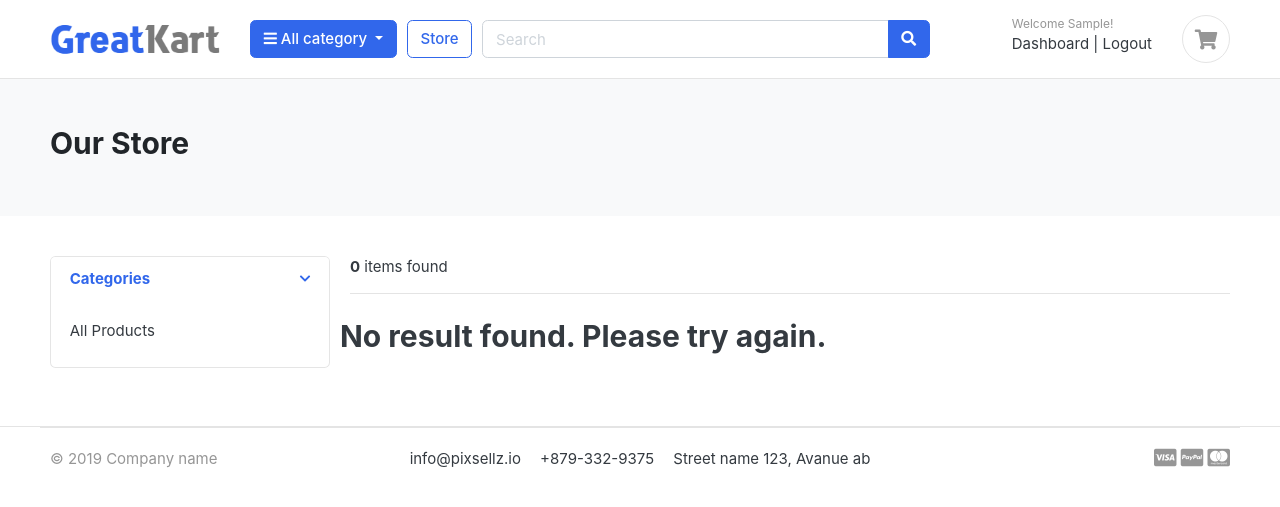
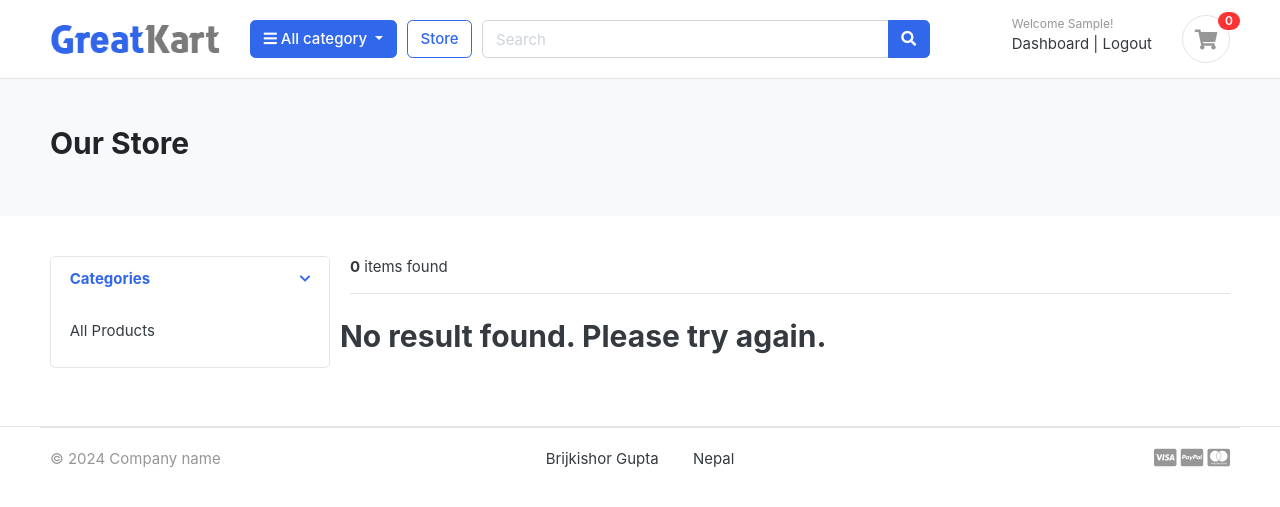
Before and after one commit to BrijBright/buysmart-django, a Django app: page /store/ in a window 1280 px wide. Shown: the top 507 px of the page. Run offline with Django 5.2, Linux system fonts and the light colour scheme; the visitor is signed in with stand-in values (Sample User, id 1); data that the repository does not hold is empty; some libraries are stand-ins or nearby versions; some web fonts are replaced.

Commit message:
store and cart added

```diff
--- a/buysmart/settings.py
+++ b/buysmart/settings.py
@@ -69,6 +69,7 @@ TEMPLATES = [
                 'django.contrib.auth.context_processors.auth',
                 'django.contrib.messages.context_processors.messages',
                  'category.context_processors.menu_links',
+                 'carts.context_processors.counter',
             ],
         },
     },
--- a/carts/views.py
+++ b/carts/views.py
@@ -4,7 +4,8 @@ from .models import Cart, CartItem
 from django.core.exceptions import ObjectDoesNotExist
 from django.contrib.auth.decorators import login_required
 
-# Create your views here.
+# Create your views here .
+
 from django.http import HttpResponse
 
 def _cart_id(request):
--- a/store/views.py
+++ b/store/views.py
@@ -25,7 +25,7 @@ def store(request, category_slug=None):
         product_count = products.count()
     else:
         products = Product.objects.all().filter(is_available=True).order_by('id')
-        paginator = Paginator(products, 3)
+        paginator = Paginator(products,3)
         page = request.GET.get('page')
         paged_products = paginator.get_page(page)
         product_count = products.count()
--- a/templates/includes/footer.html
+++ b/templates/includes/footer.html
@@ -4,12 +4,12 @@
 	<div class="container">
 		<section class="footer-bottom border-top row">
 			<div class="col-md-2">
-				<p class="text-muted"> &copy 2019 Company name </p>
+				<p class="text-muted"> &copy 2024 Company name </p>
 			</div>
 			<div class="col-md-8 text-md-center">
-				<span  class="px-2">info@pixsellz.io</span>
-				<span  class="px-2">+879-332-9375</span>
-				<span  class="px-2">Street name 123, Avanue ab</span>
+				<span  class="px-2">Brijkishor Gupta</span>
+				<span  class="px-2"></span>
+				<span  class="px-2">Nepal</span>
 			</div>
 			<div class="col-md-2 text-md-right text-muted">
 				<i class="fab fa-lg fa-cc-visa"></i>
```
